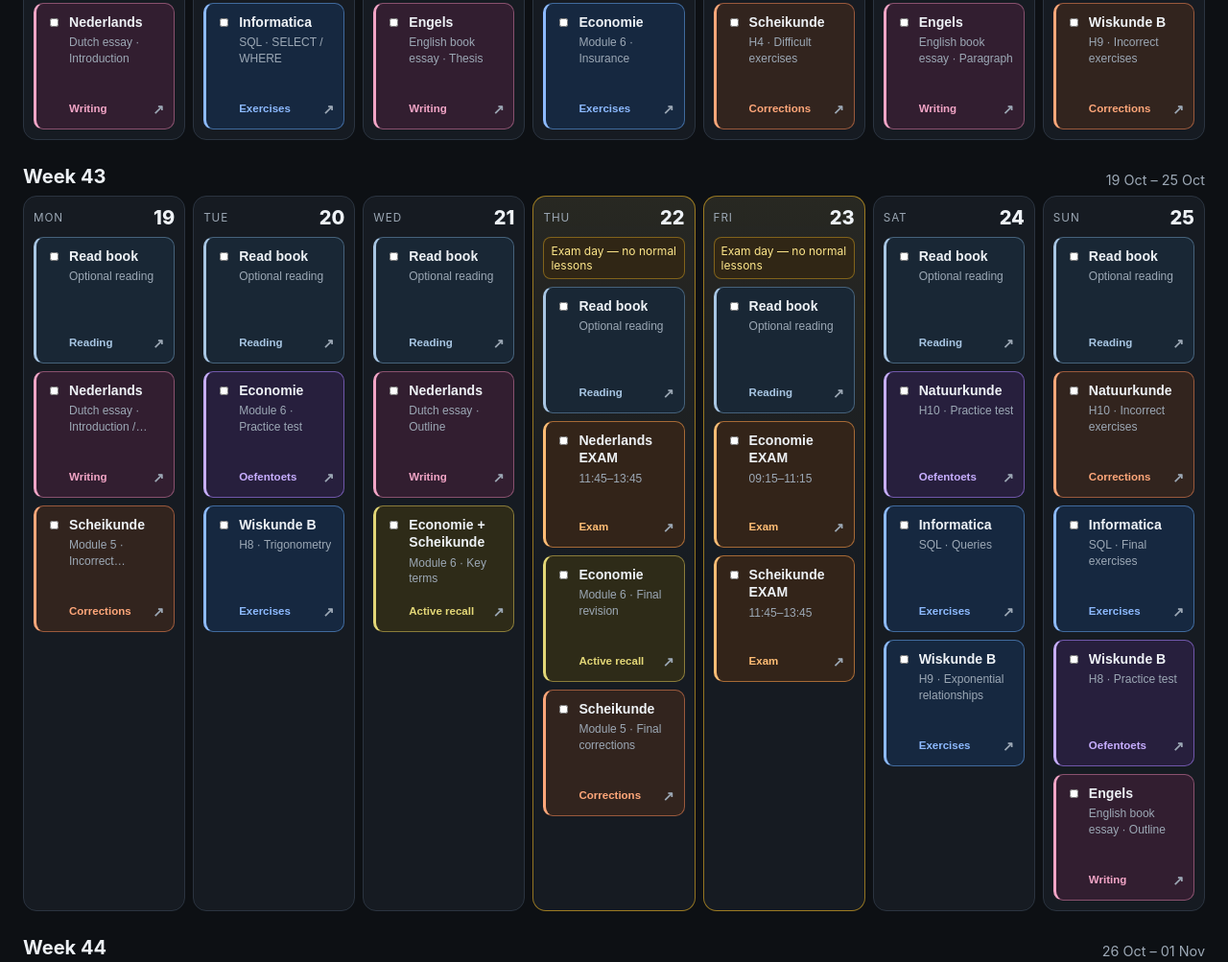
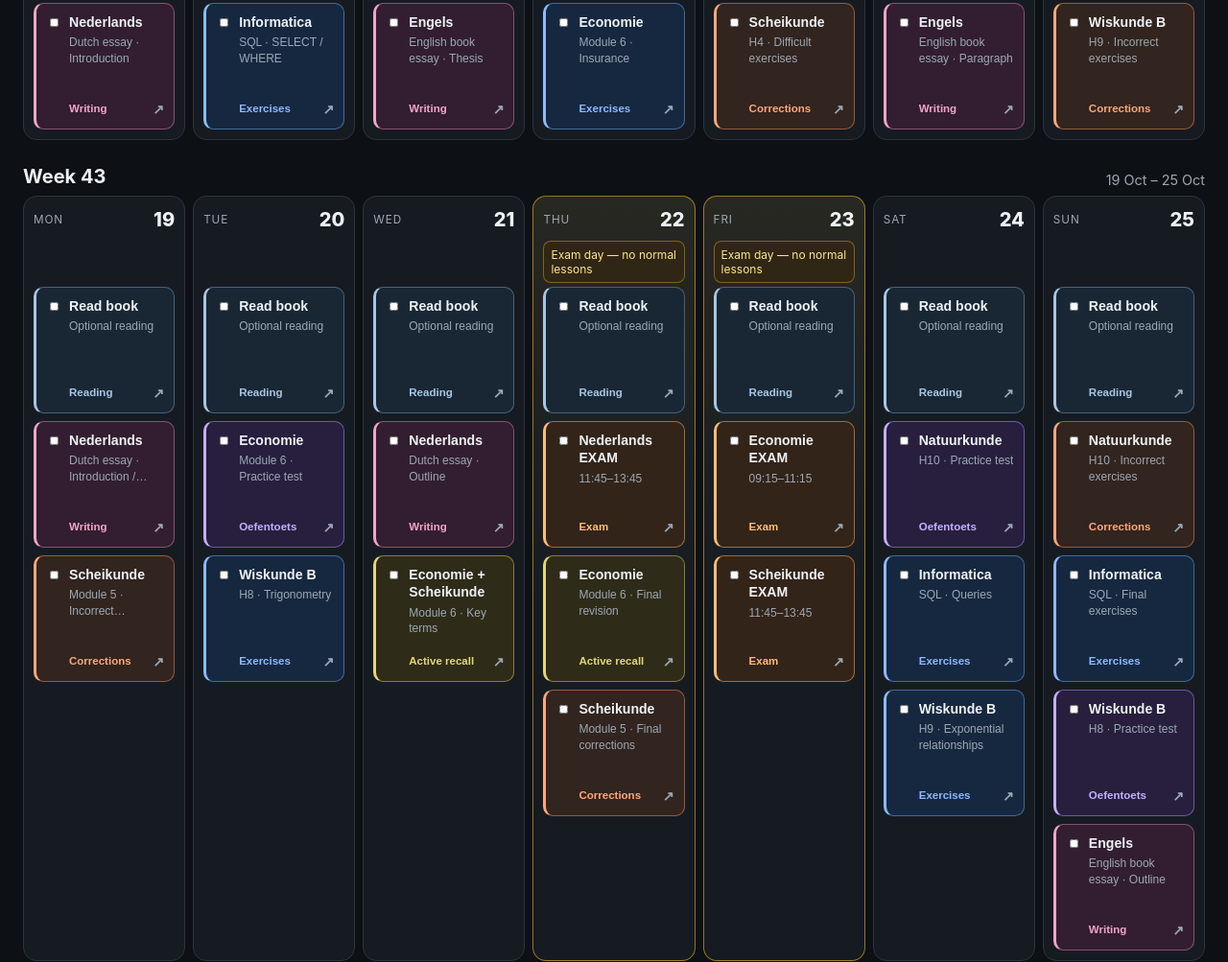
Before and after one commit to Eski132/study-planning, a website: page index.html in a window 1280 px wide. Shown: the part 789-1792 px from the top of the page at 96% size. Drawn offline with Linux system fonts and the light colour scheme; no server answers.

Commit message:
Align exam-week task rows beneath reserved notice spacing

```diff
--- a/index.html
+++ b/index.html
@@ -25,6 +25,12 @@ button:hover{border-color:#485566}
 .dot{display:inline-block;width:10px;height:10px;border-radius:50%;margin-right:5px}
 .dot.normal{background:var(--blue)} .dot.trip{background:var(--violet)} .dot.exam{background:var(--amber)}
 .week{margin:26px 0}
+/* Reserve the same row for exam-day notices in every column of an exam week. */
+.week.special-week .day{display:grid;grid-template-rows:28px 40px auto;align-content:start}
+.week.special-week .day .date-head{grid-row:1}
+.week.special-week .day .special{grid-row:2;align-self:start}
+.week.special-week .day .tasks{grid-row:3}
+
 .week-title{display:flex;justify-content:space-between;align-items:end;margin-bottom:8px}
 .week-title h2{margin:0;font-size:1.25rem}
 .week-title span{color:var(--muted);font-size:.9rem}
@@ -282,7 +288,7 @@ footer{text-align:center;color:var(--muted);padding:28px 0 40px}
         </div></div>
     </article></div>
     </section>
-    <section class="week">
+    <section class="week special-week">
       <div class="week-title"><h2>Week 43</h2><span>19 Oct – 25 Oct</span></div>
       <div class="week-grid">
     <article class="day" data-date="2026-10-19">
@@ -467,7 +473,7 @@ footer{text-align:center;color:var(--muted);padding:28px 0 40px}
         </div></div>
     </article></div>
     </section>
-    <section class="week">
+    <section class="week special-week">
       <div class="week-title"><h2>Week 44</h2><span>26 Oct – 01 Nov</span></div>
       <div class="week-grid">
     <article class="day examday" data-date="2026-10-26">
```
